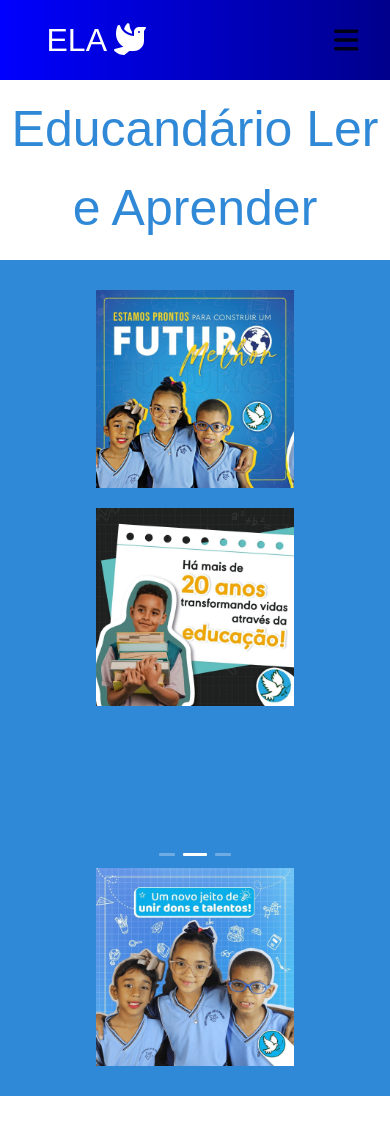
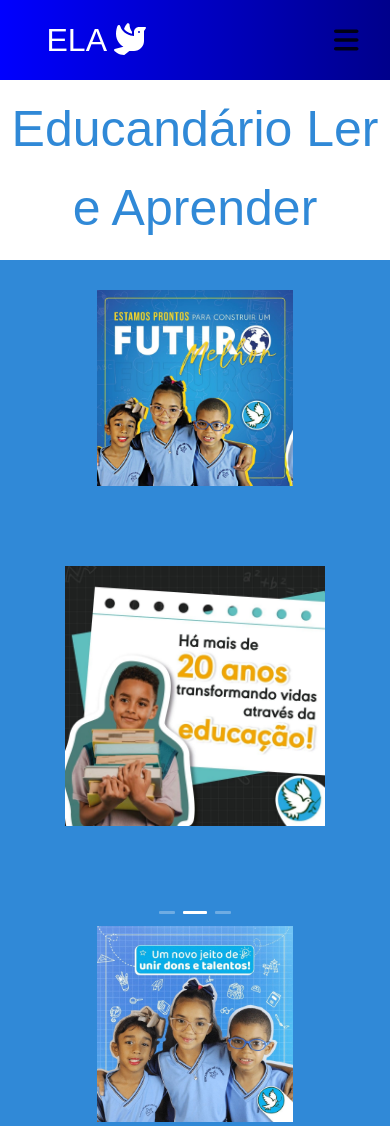
Before and after one commit to srcmarcelo/ela-web, a React (Create React App) app: page / in a window 390 px wide. Shown: the top 1126 px of the page. Built offline with nearby package versions, Linux system fonts and the light colour scheme; the HTML template or start-up script is replaced by a standard one.

Commit message:
adjusting on click icon and testing carrousel on iphone

```diff
--- a/src/components/HomeCarousel/styles.js
+++ b/src/components/HomeCarousel/styles.js
@@ -16,19 +16,17 @@
     width: 26.25rem;
   }
   @media (max-width: 480px) {
-    // width: 17.5rem;
-    width: 12.375rem;
+    width: 17.5rem;
   }
   @media (max-width: 300px) {
-    // width: 14.375rem;
-    width: 12.375rem;
+    width: 14.375rem;
   }
 `;
 
 export const Item = styled.div`
   display: flex;
   height: 23.75rem;
-  // margin-top: 3.75rem;
+  margin-top: 3.75rem;
 
   .image {
     height: 20rem;
@@ -39,13 +37,11 @@
     }
 
     @media (max-width: 480px) {
-      // height: 16.25rem;
-      height: 12.375rem;
+      height: 16.25rem;
     }
 
     @media (max-width: 300px) {
-      // height: 14.375rem;
-      height: 12.375rem;
+      height: 14.375rem;
     }
   }
 `;
--- a/src/pages/Home/index.jsx
+++ b/src/pages/Home/index.jsx
@@ -30,8 +30,11 @@
   return (
     <div>
       <IconContainer>
-        <Link to={path}>
-          <FontAwesomeIcon icon={icon} size={ myWidth < 330 ? "5x" : "10x"} />
+        <Link
+          to={path}
+          onClick={() => (document.getElementById("root").scrollHeight = 0)}
+        >
+          <FontAwesomeIcon icon={icon} size={myWidth < 330 ? "5x" : "10x"} />
         </Link>
       </IconContainer>
       <span style={{ fontSize: "20px" }}>{label}</span>
@@ -61,7 +64,11 @@
         CONHEÇA, COLABORE E MATRICULE SEU FILHO AGORA MESMO!
       </h2>
       <div className="iconsContainer">
-        <RenderIcon icon={faCircleInfo} label="Infomações" path="/information" />
+        <RenderIcon
+          icon={faCircleInfo}
+          label="Infomações"
+          path="/information"
+        />
         <RenderIcon
           icon={faChalkboardUser}
           label="Trabalhe Conosco"
--- a/src/pages/Home/styles.js
+++ b/src/pages/Home/styles.js
@@ -24,14 +24,16 @@
   text-align: center;
 
   .image {
-    height: 20rem;
+    // height: 20rem;
+    height: 8rem;
 
     @media (max-width: 1206px) {
-      height: 17.5rem;
+      // height: 17.5rem;
+      height: 12.5rem;
     }
     @media (max-width: 480px) {
       // height: 16.25rem;
-      height: 12.375rem;
+      height: 12.25rem;
     }
     @media (max-width: 300px) {
       // height: 14.375rem;
```
